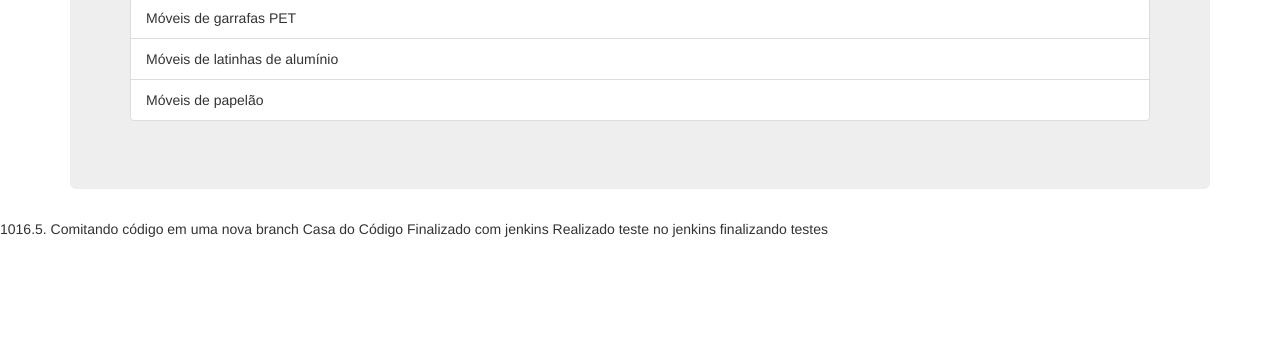
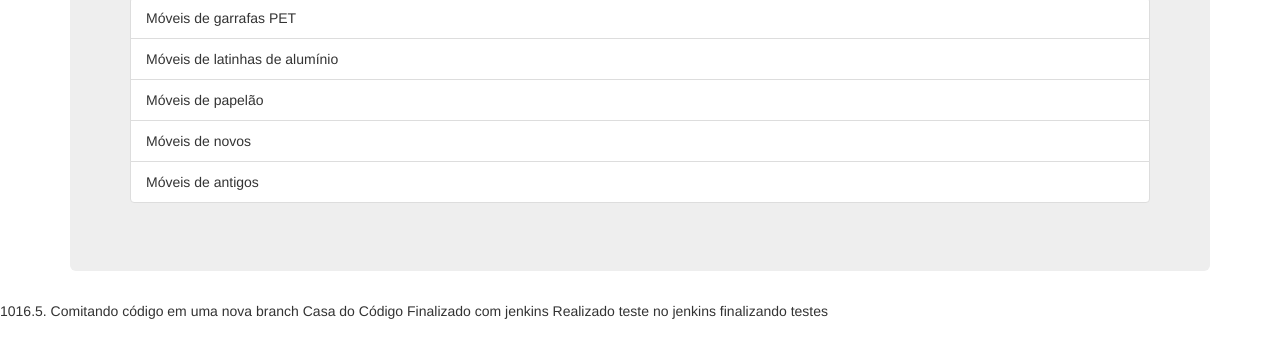
Before and after one commit to RenatoFylho/moveis, a plain HTML site: page index.html in a window 1280 px wide. Shown: the part 160-518 px from the top of the page. Drawn offline with nearby package versions, Linux system fonts and the light colour scheme.

Commit message:
adicionado novos moveis

```diff
--- a/index.html
+++ b/index.html
@@ -17,6 +17,8 @@
 				<li class="list-group-item"> Móveis de garrafas PET </li>
 				<li class="list-group-item"> Móveis de latinhas de alumínio </li>
 				<li class="list-group-item"> Móveis de papelão </li>
+				<li class="list-group-item"> Móveis de novos </li>
+				<li class="list-group-item"> Móveis de antigos </li>
 			</ul>
 		</div>
 	</div>
@@ -26,5 +28,6 @@
 		Realizado teste no jenkins
 		finalizando testes
 
+
 </body>
 </html>
```
